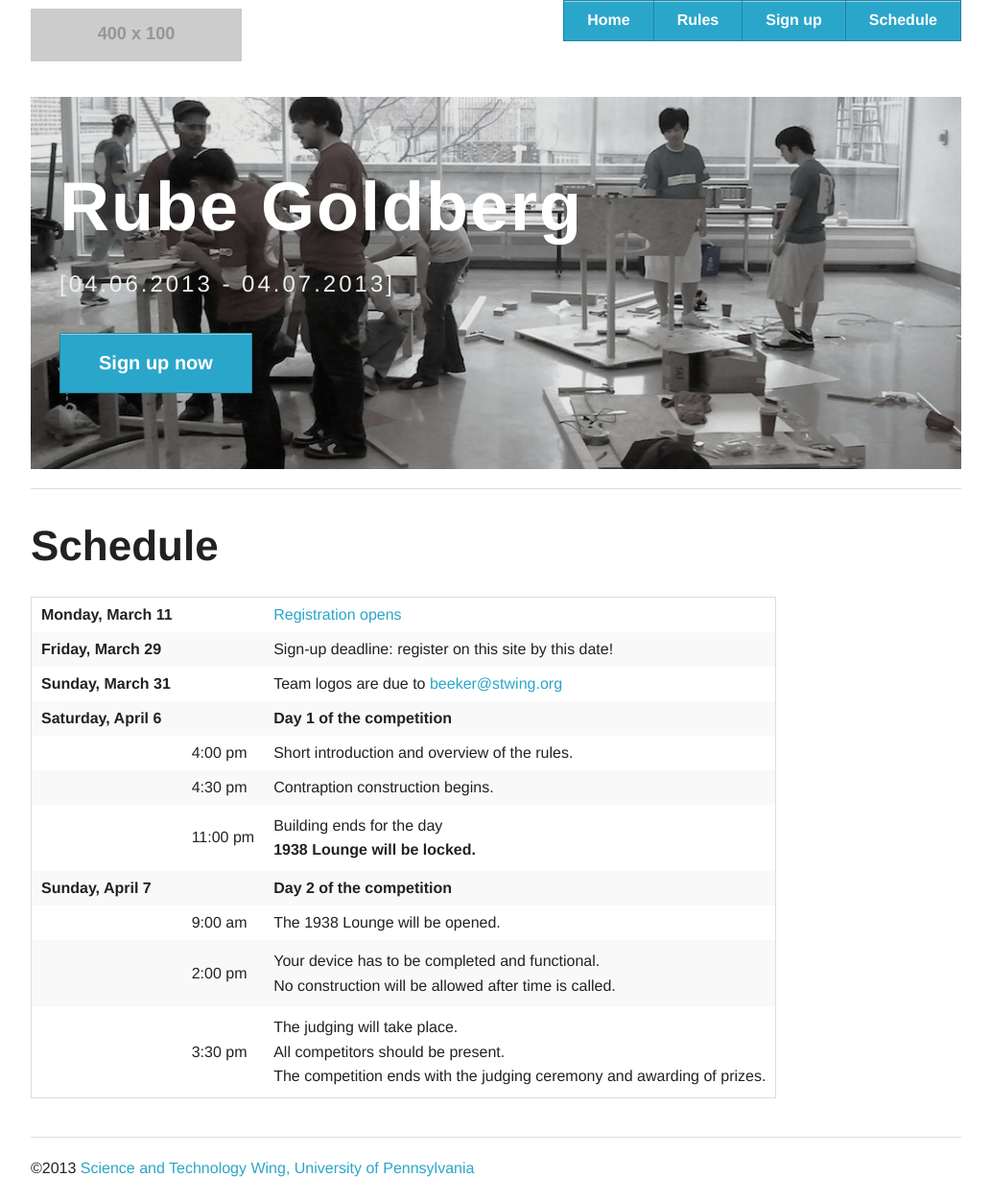
After one commit to STWing/rubegoldberg-web, a PHP site: page /schedule.php in a window 1280 px wide. The commit adds this page. Shown: the whole page at 96% size, without its empty margins (123-1156 px from the left). Run offline with PHP 8.4, Linux system fonts and the light colour scheme; grey boxes labelled with a size stand in for pictures from a placeholder-image service; some libraries are stand-ins or nearby versions.

Commit message:
Add rules and schedule

```diff
--- /dev/null
+++ b/_schedule.php
@@ -0,0 +1,83 @@
+<div class="row">
+<div class="large-12 columns">
+
+<h1>Schedule</h1>
+<table id="schedule">
+  <tr>
+    <td>Monday, March 11</td>
+    <td></td>
+    <td><a href="register.php">Registration opens</a></td>
+  </tr>
+
+  <tr>
+    <td>Friday, March 29</td>
+    <td></td>
+    <td>Sign-up deadline: register on this site by this date!</td>
+  </tr>
+
+  <tr>
+    <td>Sunday, March 31</td>
+    <td></td>
+    <td>Team logos are due to <a href="mailto:beeker@stwing.upenn.edu">beeker@stwing.org</a></td>
+  </tr>
+
+  <tr>
+    <td>Saturday, April 6</td>
+    <td></td>
+    <td><strong>Day 1 of the competition</strong></td>
+  </tr>
+  <tr>
+    <td></td>
+    <td>4:00 pm</td>
+    <td>Short introduction and overview of the rules.</td>
+  </tr>
+  <tr>
+    <td></td>
+    <td>4:30 pm</td>
+    <td>Contraption construction begins.</td>
+  </tr>
+  <tr>
+    <td></td>
+    <td>11:00 pm</td>
+    <td>
+      <ul>
+        <li>Building ends for the day</li>
+        <li><strong>1938 Lounge will be locked.</strong></li>
+    </td>
+  </tr>
+
+  <tr>
+    <td>Sunday, April 7</td>
+    <td></td>
+    <td><strong>Day 2 of the competition</strong></td>
+  </tr>
+  <tr>
+    <td></td>
+    <td>9:00 am</td>
+    <td>The 1938 Lounge will be opened.</td>
+  </tr>
+  <tr>
+    <td></td>
+    <td>2:00 pm</td>
+    <td>
+      <ul>
+        <li>Your device has to be completed and functional.</li>
+        <li>No construction will be allowed after time is called.</li>
+      </ul>
+    </td>
+  </tr>
+  <tr>
+    <td></td>
+    <td>3:30 pm</td>
+    <td>
+      <ul>
+        <li>The judging will take place.</li>
+        <li>All competitors should be present.</li>
+        <li>The competition ends with the judging ceremony and awarding of prizes.</li>
+      </ul>
+    </td>
+  </tr>
+</table>
+
+</div>
+</div>
--- a/css/banner.css
+++ b/css/banner.css
@@ -1,7 +1,8 @@
 #banner-wrapper {
-  height: 400px;
-  width: 1000px;
+  height: 388px;
+  width: 970px;
   background-image: url("../img/banner.jpg");
+  background-size: 100% 100%;
 }
 
 .vcenter {
--- /dev/null
+++ b/css/site.css
@@ -0,0 +1,20 @@
+.rules {
+  margin-left: 1.5em;
+}
+
+#schedule {
+  max-width: 970px;
+}
+
+#schedule td {
+  font-size: 1em;
+}
+
+#schedule ul {
+  list-style: none;
+  margin-bottom: 0;
+}
+
+#schedule td:first-child {
+  font-weight: bold
+}
--- /dev/null
+++ b/rules.php
@@ -0,0 +1,4 @@
+<?php
+	$main = "_rules.php";
+	include("template.php");
+?>
--- /dev/null
+++ b/schedule.php
@@ -0,0 +1,4 @@
+<?php
+    $main = "_schedule.php";
+    include("template.php");
+?>
--- a/template.php
+++ b/template.php
@@ -10,7 +10,8 @@
   <link rel="stylesheet" href="css/normalize.css" />
   <link rel="stylesheet" href="css/foundation.css" />
 
-  <link rel="stylesheet" href="css/banner.css" >
+  <link rel="stylesheet" href="css/banner.css" />
+  <link rel="stylesheet" href="css/site.css" />
 
   <script src="js/vendor/custom.modernizr.js"></script>
 </head>
@@ -24,11 +25,28 @@
       <ul class="button-group right">
         <li><a href="index.php" class="button">Home</a></li>
         <li><a href="rules.php" class="button">Rules</a></li>
-        <li><a href="register.php" class="button">Register</a></li>
+        <li><a href="register.php" class="button">Sign up</a></li>
         <li><a href="schedule.php" class="button">Schedule</a></li>
       </ul>
     </div>
   </header>
+
+  <!-- First Band (Image) -->
+
+  <div class="row">
+    <div class="large-12 columns">
+      <div class="vcenter" id="banner-wrapper">
+        <div class="vcenter-cell">
+          <div id="banner-title-wrapper">
+            <h1 id="site-title">Rube Goldberg</h1>
+            <p id="site-tagline">[04.06.2013 - 04.07.2013]</p>
+            <a href="register.php" class="large button">Sign up now</a>
+          </div>
+        </div>
+      </div>
+      <hr>
+    </div>
+  </div>
 
   <div id="content">
     <? include($main); ?>
@@ -44,14 +62,6 @@
           <p>&copy;2013
              <a href="//www.stwing.org/">Science and Technology Wing, University of Pennsylvania</a></p>
         </div>
-        <!--<div class="large-6 columns">
-          <ul class="inline-list right">
-            <li><a href="#">Link 1</a></li>
-            <li><a href="#">Link 2</a></li>
-            <li><a href="#">Link 3</a></li>
-            <li><a href="#">Link 4</a></li>
-          </ul>
-        </div>-->
       </div>
     </div>
   </footer>
```
Also changed, not shown: _index.php (+3 -20 lines), _rules.php (added, +48 -0 lines), img/thumb1.jpg (added).
